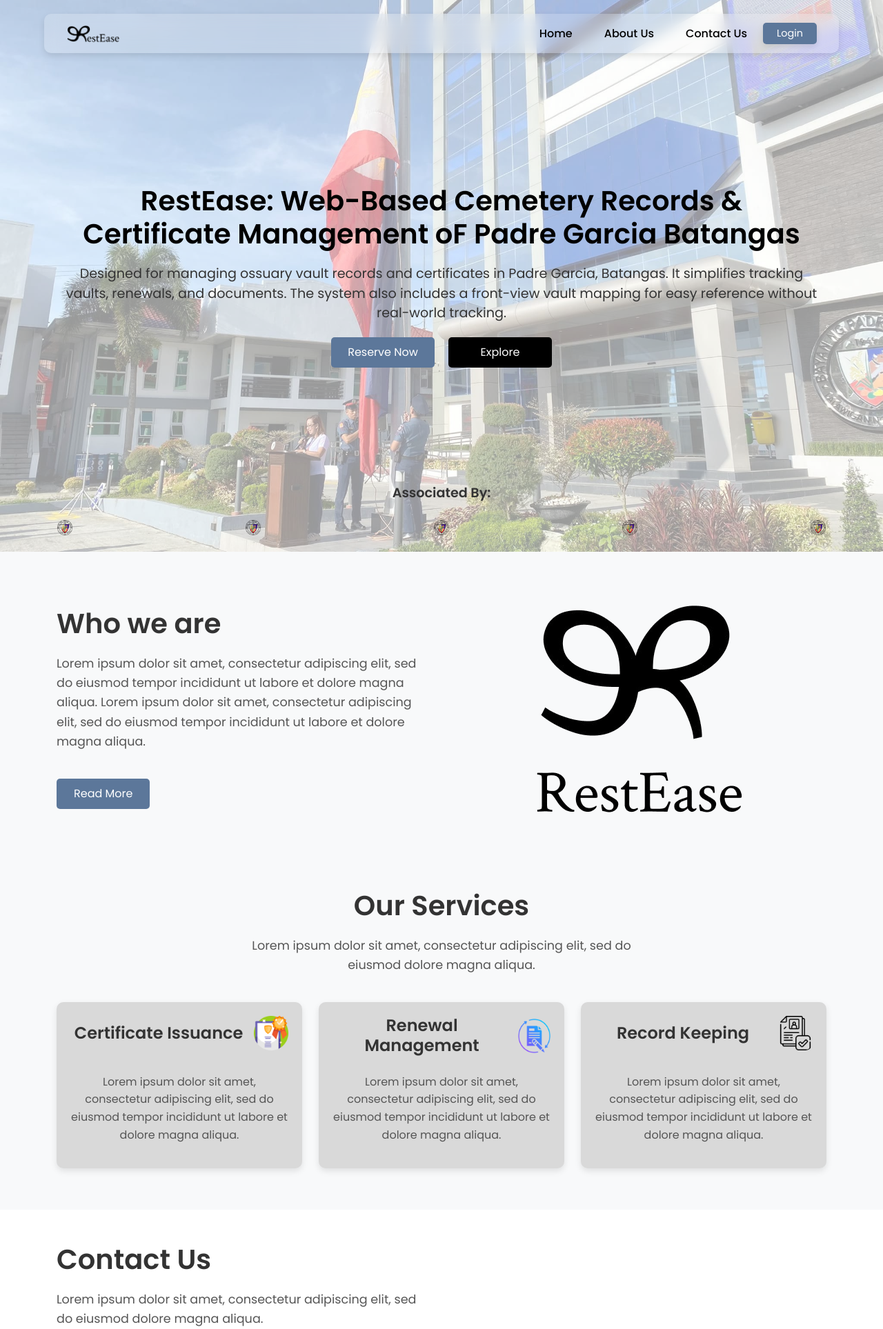
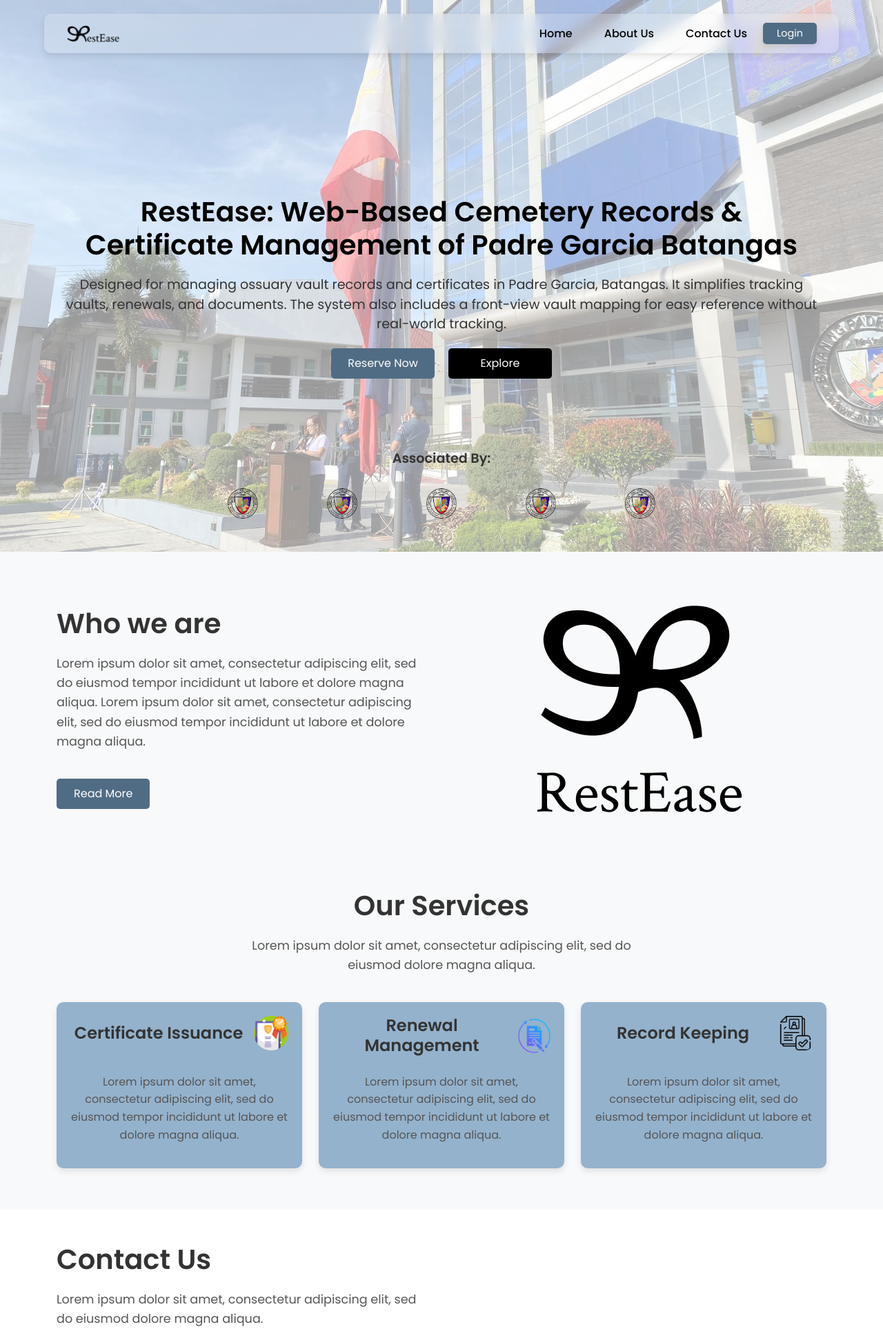
Before and after one commit to DenverSalazar/RestEase, a PHP site: page / in a window 1280 px wide. Shown: the top 1927 px of the page at 69% size. Run offline with PHP 8.4, Linux system fonts and the light colour scheme.

Commit message:
FINISHED

```diff
--- a/css/index.css
+++ b/css/index.css
@@ -5,6 +5,7 @@
         }
         .hero {
             background: url('../assets/garcia.jpg') center/cover no-repeat;
+            position: relative;
             height: 100vh;
             display: flex;
             flex-direction: column;
@@ -12,7 +13,6 @@
             align-items: center; /* Centers content horizontally */
             text-align: center;
             color: black;
-            position: relative;
             padding: 20px;
         }
         .hero::before {
@@ -63,10 +63,10 @@
             transition: color 0.3s;
         }
         .navbar-nav .nav-link:hover {
-            color: #5c779a;
+            color: #506C84;
         }
         .navbar-nav .btn {
-            background-color: #5c779a;
+            background-color: #506C84;
             color: white;
             border-radius: 5px;
             padding: 5px 20px;
@@ -97,11 +97,11 @@
             z-index: 1;
             width: 90%;
             max-width: 1108px;
-            height: auto;
             display: flex;
             flex-direction: column;
-            justify-content: center;
             align-items: center;
+            text-align: center;
+            padding-top: 80px;
         }
         .hero h1 {
             font-size: 2.5rem;
@@ -125,7 +125,7 @@
             width: 150px;
         }
         .btn-primary {
-            background-color: #5c779a;
+            background-color: #506C84;
             color: white;
             border: none;
         }
@@ -141,25 +141,27 @@
             background-color: #333;
         }
         .associated-by {
-            text-align: center;
             position: absolute;
-            bottom: 20px; /* Positions the logos at the bottom */
-            width: 90%;
-            max-width: 1240px;
-            margin: 0 auto;
+            bottom: 40px;
+            left: 0;
+            right: 0;
+            width: 100%;
+            z-index: 1;
         }
         .footer-icons {
             display: flex;
-            justify-content: space-between;
+            justify-content: center;
             align-items: center;
-            margin-top: 10px;
-            flex-wrap: wrap;
-            gap: 20px;
+            gap: 30px;
         }
         .footer-icons img {
             width: 60px;
         }
         @media (max-width: 768px) {
+            .hero {
+                height: auto;
+                min-height: 100vh;
+            }
             .hero h1 {
                 font-size: 2rem;
             }
@@ -194,6 +196,11 @@
             .navbar-collapse.show {
                 display: block; /* Ensures the menu is visible when expanded */
             }
+            .associated-by {
+                position: relative;
+                margin-top: 20px;
+                bottom: auto;
+            }
         }
         .who-we-are {
             padding: 60px 20px; /* Adds spacing around the section */
@@ -215,7 +222,7 @@
         }
 
         .btn-read-more {
-            background-color: #5c779a;
+            background-color: #506C84;
             color: white;
             padding: 10px 25px;
             border-radius: 5px;
@@ -255,7 +262,7 @@
         }
 
         .service-card {
-            background-color: #D9D9D9; /* Light gray background for the cards */
+            background-color: #94B2CC; /* Light gray background for the cards */
             border-radius: 10px; /* Rounded corners */
             padding: 20px;
             box-shadow: 0px 4px 10px rgba(0, 0, 0, 0.1); /* Subtle shadow for the cards */
@@ -320,7 +327,6 @@
 
         /* Input Fields and Textarea Styling */
         .contact-us .form-control {
-            background-color: #D9D9D9; /* Matches the service card background */
             border: none; /* Removes border */
             border-radius: 10px; /* Adds rounded corners */
             padding: 10px; /* Adds padding inside the fields */
@@ -340,7 +346,7 @@
 
         /* Button Styling */
         .contact-us button {
-            background-color: #5c779a; /* Matches the button color */
+            background-color: #506C84; /* Matches the button color */
             color: white;
             border: none;
             border-radius: 5px;
@@ -355,7 +361,7 @@
 
         /* Contact Information Section Styling */
         .contact-us .p-4 {
-            background-color: #D9D9D9; /* Matches the service card background */
+            background-color: #506C84; /* Matches the service card background */
             border-radius: 10px; /* Adds rounded corners */
             padding: 20px; /* Adds padding inside the container */
             box-shadow: 0px 4px 10px rgba(0, 0, 0, 0.1); /* Adds a subtle shadow for depth */
@@ -363,10 +369,11 @@
 
         .contact-us .p-4 h4 {
             font-weight: 600; /* Makes the headings bold */
-            margin-bottom: 10px; /* Adds spacing below the headings */
+            margin-bottom: 10px;
+            color: white; /* Adds spacing below the headings */
         }
 
         .contact-us .p-4 p {
             margin-bottom: 15px; /* Adds spacing below each paragraph */
-            color: #555; /* Slightly darker text for better readability */
+            color: white; /* Slightly darker text for better readability */
         }
--- a/index.html
+++ b/index.html
@@ -32,21 +32,21 @@
             </div>
         </nav>
         <div class="hero-content">
-            <h1>RestEase: Web-Based Cemetery Records & <br> Certificate Management oF Padre Garcia Batangas</h1>
+            <h1>RestEase: Web-Based Cemetery Records & <br> Certificate Management of Padre Garcia Batangas</h1>
             <p>Designed for managing ossuary vault records and certificates in Padre Garcia, Batangas. It simplifies tracking vaults, renewals, and documents. The system also includes a front-view vault mapping for easy reference without real-world tracking.</p>
-            <div class="btn-container">
+            <div class="btn-container mb-5">
                 <a href="#" class="btn btn-primary btn-custom">Reserve Now</a>
                 <a href="#" class="btn btn-dark btn-custom">Explore</a>
             </div>
         </div>
-        <div class="associated-by">
-            <p><b>Associated By:</b></p>
-            <div class="footer-icons">
-                <img src="assets/Logo garcia.png" alt="Logo 1">
-                <img src="assets/Logo garcia.png" alt="Logo 2">
-                <img src="assets/Logo garcia.png" alt="Logo 3">
-                <img src="assets/Logo garcia.png" alt="Logo 4">
-                <img src="assets/Logo garcia.png" alt="Logo 5">
+        <div class="associated-by mt-4">
+            <p class="text-center"><b>Associated By:</b></p>
+            <div class="footer-icons d-flex justify-content-center align-items-center flex-wrap gap-4">
+                <img src="assets/Logo garcia.png" alt="Logo 1" style="height: 60px; width: auto;">
+                <img src="assets/Logo garcia.png" alt="Logo 2" style="height: 60px; width: auto;">
+                <img src="assets/Logo garcia.png" alt="Logo 3" style="height: 60px; width: auto;">
+                <img src="assets/Logo garcia.png" alt="Logo 4" style="height: 60px; width: auto;">
+                <img src="assets/Logo garcia.png" alt="Logo 5" style="height: 60px; width: auto;">
             </div>
         </div>
     </section>
@@ -153,12 +153,12 @@
                 <div class="col-md-6 mt-10">
                     <div class="p-4 rounded background-color: #D9D9D9;">
                         <h4>Address</h4>
-                        <p class="text-muted">V6MF+8JH, Banaba, Padre Garcia, Batangas</p>
+                        <p>V6MF+8JH, Banaba, Padre Garcia, Batangas</p>
                         <h4>Contact</h4>
-                        <p class="text-muted">Phone: +0123-456-789</p>
-                        <p class="text-muted">Email: restease@gmail.com</p>
+                        <p>Phone: +0123-456-789</p>
+                        <p>Email: restease@gmail.com</p>
                         <h4>Open Time</h4>
-                        <p class="text-muted">Monday - Sunday : 8:00am - 10:00pm</p>
+                        <p>Monday - Sunday : 8:00am - 10:00pm</p>
                     </div>
                 </div>
             </div>
@@ -181,33 +181,48 @@
             </div>
         </div>
     </section>
-    <!-- <footer class="footer py-4 d-flex align-items-center" style="background-color: #506C84; color: white; height: 345px;">
+    <footer class="footer py-4 d-flex align-items-center" style="background-color: #506C84; color: white; height: 345px;">
         <div class="container">
-            <div class="d-flex justify-content-between align-items-center mb-3 pb-5">
-                <div>
-                    <img src="assets/RE Logo New.png" alt="RestEase Logo" style="height: 50px;">
+            <!-- Logo and Navigation Links -->
+            <div class="row mb-4">
+                <!-- Logo -->
+                <div class="col-12 col-md-3 text-center text-md-start mb-3 mb-md-0">
+                    <img src="assets/RE Logo New White.png" alt="RestEase Logo" style="height: 31px;">
                 </div>
-                <div class="d-flex justify-content-center">
-                    <a href="#" class="text-white mx-3">Home</a>
-                    <a href="#" class="text-white mx-3">About Us</a>
-                    <a href="#" class="text-white mx-3">Terms & Condition</a>
-                    <a href="#" class="text-white mx-3">Data Privacy & Policy</a>
+                <!-- Navigation Links -->
+                <div class="col-12 col-md-6 text-center mb-3 mb-md-0">
+                    <div class="d-flex flex-column flex-md-row justify-content-center gap-2 gap-md-3">
+                        <a href="#" class="text-white text-decoration-none">Home</a>
+                        <a href="#" class="text-white text-decoration-none">About Us</a>
+                        <a href="#" class="text-white text-decoration-none">Terms & Condition</a>
+                        <a href="#" class="text-white text-decoration-none">Data Privacy & Policy</a>
+                    </div>
                 </div>
-                <div>
-                    <a href="#" class="text-white mx-2"><i class="fab fa-facebook"></i></a>
-                    <a href="#" class="text-white mx-2"><i class="fab fa-instagram"></i></a>
-                    <a href="#" class="text-white mx-2"><i class="fab fa-twitter"></i></a>
-                    <a href="#" class="text-white mx-2"><i class="fab fa-linkedin"></i></a>
-                    <a href="#" class="text-white mx-2"><i class="fab fa-youtube"></i></a>
+                <!-- Social Media Icons -->
+                <div class="col-12 col-md-3 text-center mb-3 mb-md-0">
+                    <div class="d-flex justify-content-center gap-3">
+                        <a href="#" class="text-white"><i class="fab fa-facebook"></i></a>
+                        <a href="#" class="text-white"><i class="fab fa-instagram"></i></a>
+                        <a href="#" class="text-white"><i class="fab fa-twitter"></i></a>
+                        <a href="#" class="text-white"><i class="fab fa-linkedin"></i></a>
+                        <a href="#" class="text-white"><i class="fab fa-youtube"></i></a>
+                    </div>
                 </div>
             </div>
-            <hr style="border: 1px solid white; margin-top: 20px;">
-            <div class="d-flex justify-content-between pt-3">
-                <p class="mb-0">&copy; 2025 RestEase. All rights reserved.</p>
-                <p class="mb-0">Designed By: Biringan IT Corps.</p>
+
+            <hr style="border: 1px solid white;">
+
+            <!-- Copyright and Credits -->
+            <div class="row pt-3">
+                <div class="col-12 col-md-6 text-center text-md-start mb-2 mb-md-0">
+                    <p class="mb-0">&copy; 2025 RestEase. All rights reserved.</p>
+                </div>
+                <div class="col-12 col-md-6 text-center text-md-end">
+                    <p class="mb-0">Designed By: Biringan IT Corps.</p>
+                </div>
             </div>
         </div>
-    </footer> -->
+    </footer>
     <!-- Bootstrap JS Bundle -->
     <script src="https://cdn.jsdelivr.net/npm/bootstrap@5.3.0/dist/js/bootstrap.bundle.min.js"></script>
 </body>
```
Also changed, not shown: assets/RE Logo New White.png (added).
